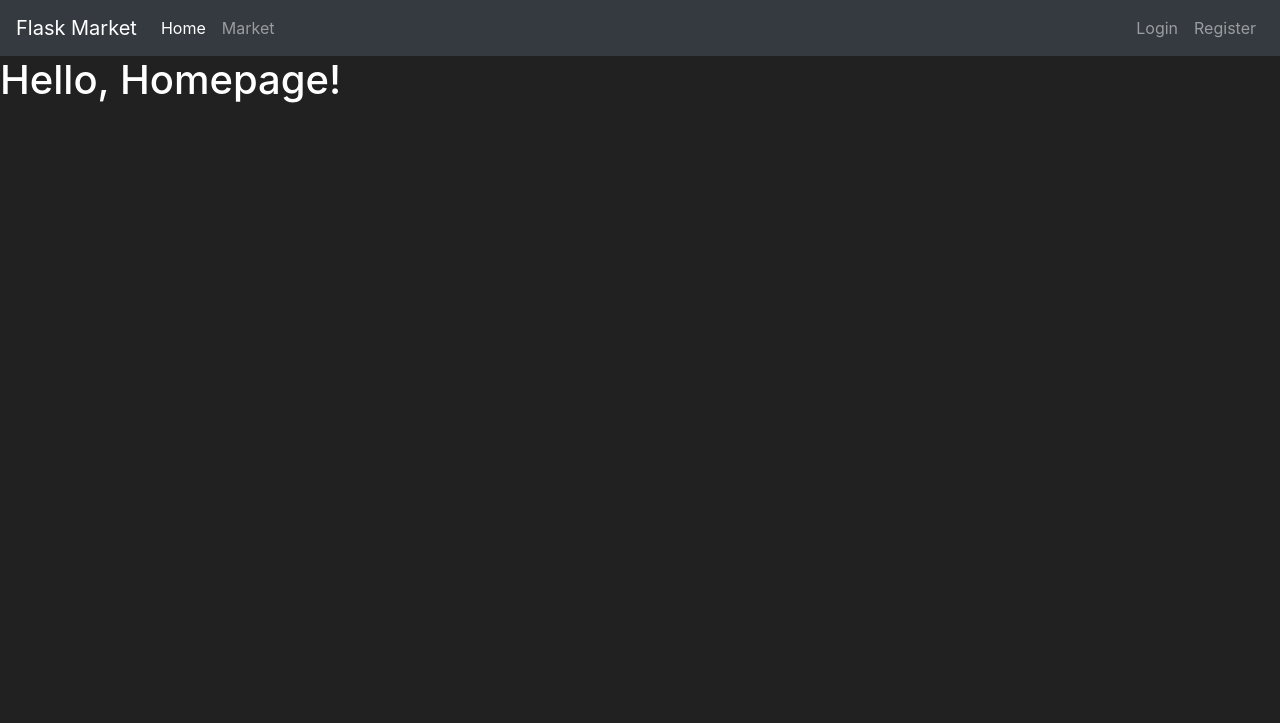
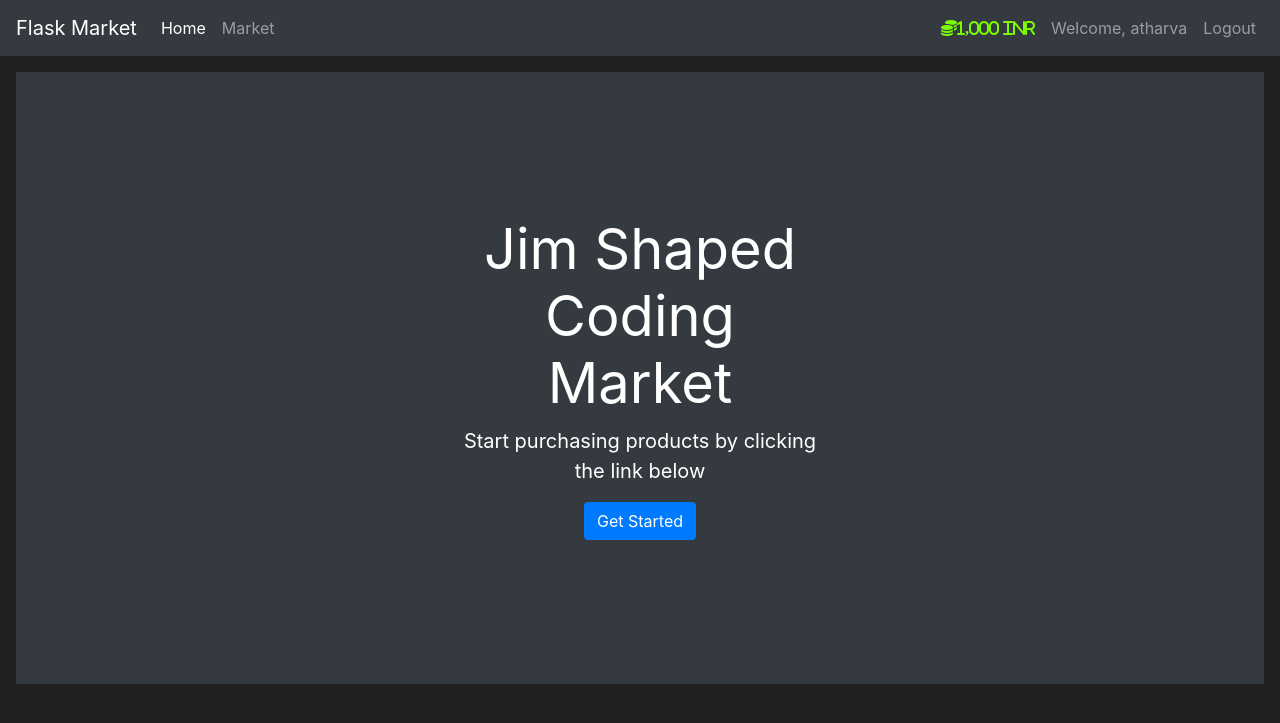
Before and after one commit to atharva0300/Learn-Flask, a Flask app: page /home in a window 1280 px wide. Shown: the top 723 px of the page. Run offline with Flask 2, Linux system fonts and the light colour scheme; a user stored in the database is signed in; some libraries are stand-ins or nearby versions.

Commit message:
Logout and Customizations

```diff
--- a/market/routes.py
+++ b/market/routes.py
@@ -1,8 +1,9 @@
+from nis import cat
 from market import app,db
 from flask import render_template, redirect, url_for, flash
 from market.models import Item, User
 from market.forms import LoginForm, RegisterForm
-from flask_login import login_user
+from flask_login import login_user, logout_user, login_required
 
 
 @app.route('/')
@@ -27,6 +28,8 @@ def about_page(username) :
 
 # creating another route
 @app.route('/market')
+@login_required
+#mentioning the login requires the user to be loggedin in order to view this page
 def market_page():
     items = [
     {'id': 1, 'name': 'Phone', 'barcode': '893212299897', 'price': 500},
@@ -91,6 +94,9 @@ def register_page() :
         db.session.commit()
         # save the changes to the database
 
+        login_user(user_to_create)
+        flash(f'Account created successfully! You are now logged in as {user_to_create.username}' ,category='success')
+
         return redirect(url_for('market_page'))
         # redirecting the url
         # we are not hardcode encoding the url
@@ -142,7 +148,14 @@ def login_page() :
             # if the login details are not in the database
             flash('Username and password are not match! Please try again' , category='danger')
 
+    return render_template('login.html' , form = form)
 
 
+# route for logout
+@app.route('/logout')
+def logout_page() :
+    logout_user()
 
-    return render_template('login.html' , form = form)
+    flash('You have been logged out!' , category='info')
+
+    return redirect(url_for('home_page'))
--- a/market/templates/base.html
+++ b/market/templates/base.html
@@ -41,7 +41,7 @@
                     <a class="nav-link">Welcome, {{current_user.username}}</a>
                 </li>
                 <li class="nav-item">
-                    <a class="nav-link" href="#">Logout</a>
+                    <a class="nav-link" href="{{url_for('logout_page')}}">Logout</a>
                 </li>
             </ul>
             {% else %}
--- a/market/templates/home.html
+++ b/market/templates/home.html
@@ -1,56 +1,15 @@
-<!doctype html>
-<html lang="en">
-  <head>
-    <!-- Required meta tags -->
-    <meta charset="utf-8">
-    <meta name="viewport" content="width=device-width, initial-scale=1, shrink-to-fit=no">
-
-    <!-- Bootstrap CSS -->
-    <link rel="stylesheet" href="https://cdn.jsdelivr.net/npm/bootstrap@4.3.1/dist/css/bootstrap.min.css" integrity="sha384-ggOyR0iXCbMQv3Xipma34MD+dH/1fQ784/j6cY/iJTQUOhcWr7x9JvoRxT2MZw1T" crossorigin="anonymous">
-
-    <title>HomePage</title>
-  </head>
-  <body>
-    <nav class="navbar navbar-expand-md navbar-dark bg-dark">
-        <a class="navbar-brand" href="#">Flask Market</a>
-        <button class="navbar-toggler" type="button" data-toggle="collapse" data-target="#navbarNav">
-            <span class="navbar-toggler-icon"></span>
-        </button>
-        <div class="collapse navbar-collapse" id="navbarNav">
-            <ul class="navbar-nav mr-auto">
-                <li class="nav-item active">
-                    <a class="nav-link" href="#">Home <span class="sr-only">(current)</span></a>
-                    <!-- url_for() will accept a route name, which is the function name after the app.route decorator -->
-                </li>
-                <li class="nav-item">
-                    <a class="nav-link" href="/market">Market</a>
-                    <!-- Linking using harcore url -->
-                </li>
-            </ul>
-            <ul class="navbar-nav">
-                <li class="nav-item">
-                    <a class="nav-link" href="/login">Login</a>
-                </li>
-                <li class="nav-item">
-                    <a class="nav-link" href="/register">Register</a>
-                </li>
-            </ul>
+{% extends 'base.html' %}
+{% block title %}
+    Welcome to Jim Shaped Coding Market
+{% endblock %}
+{% block content %}
+    <div class="position-relative overflow-hidden p-3 p-md-5 m-md-3 text-center bg-dark" style="color:white">
+        <div class="col-md-5 p-lg-5 mx-auto my-5">
+            <h1 class="display-4 font-weight-normal">Jim Shaped Coding Market</h1>
+            <p class="lead font-weight-normal">Start purchasing products by clicking the link below</p>
+            <a class="btn btn-primary" href="{{ url_for('market_page') }}">Get Started</a>
         </div>
-    </nav>
-
-    <h1>Hello, Homepage!</h1>
-
-    <!-- Optional JavaScript -->
-    <!-- jQuery first, then Popper.js, then Bootstrap JS -->
-    <script src="https://code.jquery.com/jquery-3.3.1.slim.min.js" integrity="sha384-q8i/X+965DzO0rT7abK41JStQIAqVgRVzpbzo5smXKp4YfRvH+8abtTE1Pi6jizo" crossorigin="anonymous"></script>
-    <script src="https://cdn.jsdelivr.net/npm/popper.js@1.14.7/dist/umd/popper.min.js" integrity="sha384-UO2eT0CpHqdSJQ6hJty5KVphtPhzWj9WO1clHTMGa3JDZwrnQq4sF86dIHNDz0W1" crossorigin="anonymous"></script>
-    <script src="https://cdn.jsdelivr.net/npm/bootstrap@4.3.1/dist/js/bootstrap.min.js" integrity="sha384-JjSmVgyd0p3pXB1rRibZUAYoIIy6OrQ6VrjIEaFf/nJGzIxFDsf4x0xIM+B07jRM" crossorigin="anonymous"></script>
-  </body>
-
-  <style>
-    body{
-        background-color : #212121;
-        color : white;
-    }
-  </style>
-</html>
+        <div class="product-device box-shadow d-none d-md-block"></div>
+        <div class="product-device product-device-2 box-shadow d-none d-md-block"></div>
+    </div>
+{% endblock %}
```
Also changed, not shown: market/__init__.py (+7 -0 lines), market/templates/market.html (+10 -42 lines), market/market.db.
